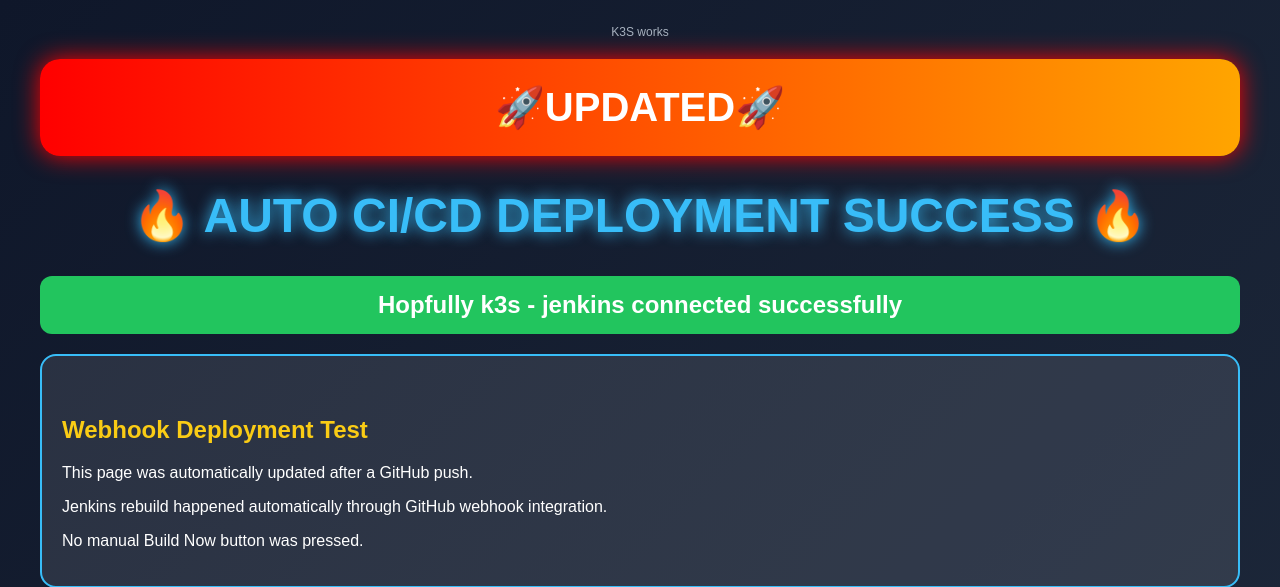
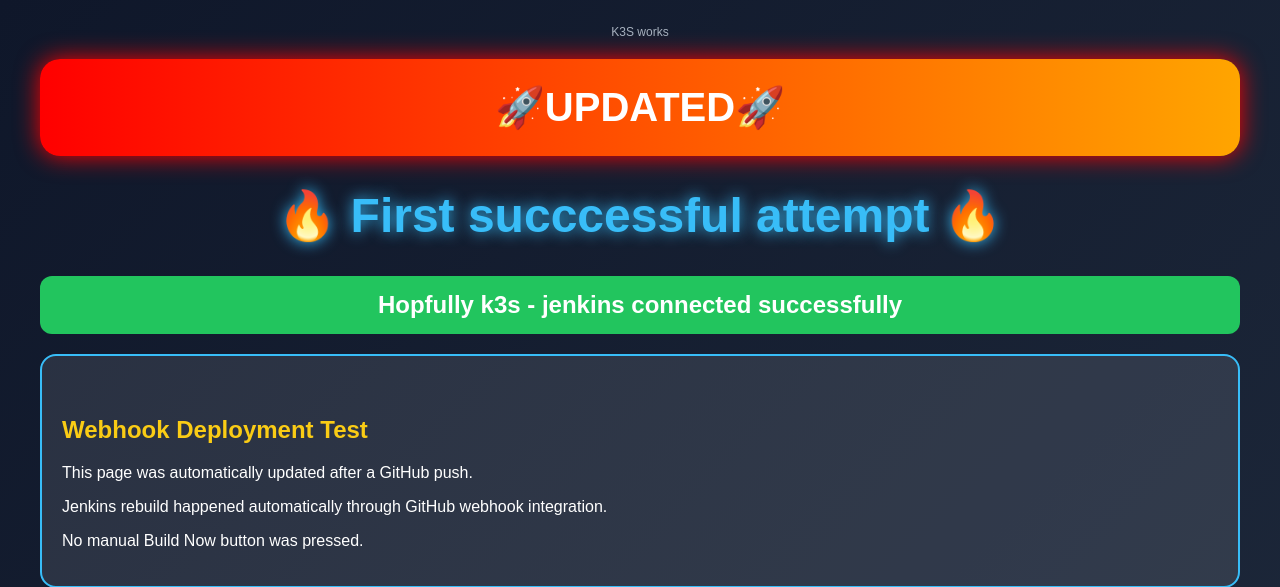
Before and after one commit to TassneemAmer/flask-notes-docker, a Flask app: page / in a window 1280 px wide. Shown: the top 587 px of the page. Run offline with Flask 3, Linux system fonts and the light colour scheme; data that the repository does not hold is empty.

Commit message:
first successful attempt (before monitoring)
Updated deployment success message and styling.

```diff
--- a/app/templates/index.html
+++ b/app/templates/index.html
@@ -108,7 +108,7 @@
     🚀UPDATED🚀
 </div>
 
-<h1>🔥 AUTO CI/CD DEPLOYMENT SUCCESS 🔥</h1>
+<h1>🔥 First succcessful attempt 🔥</h1>
 <div style="
     background: #22c55e;
     color: white;
```
